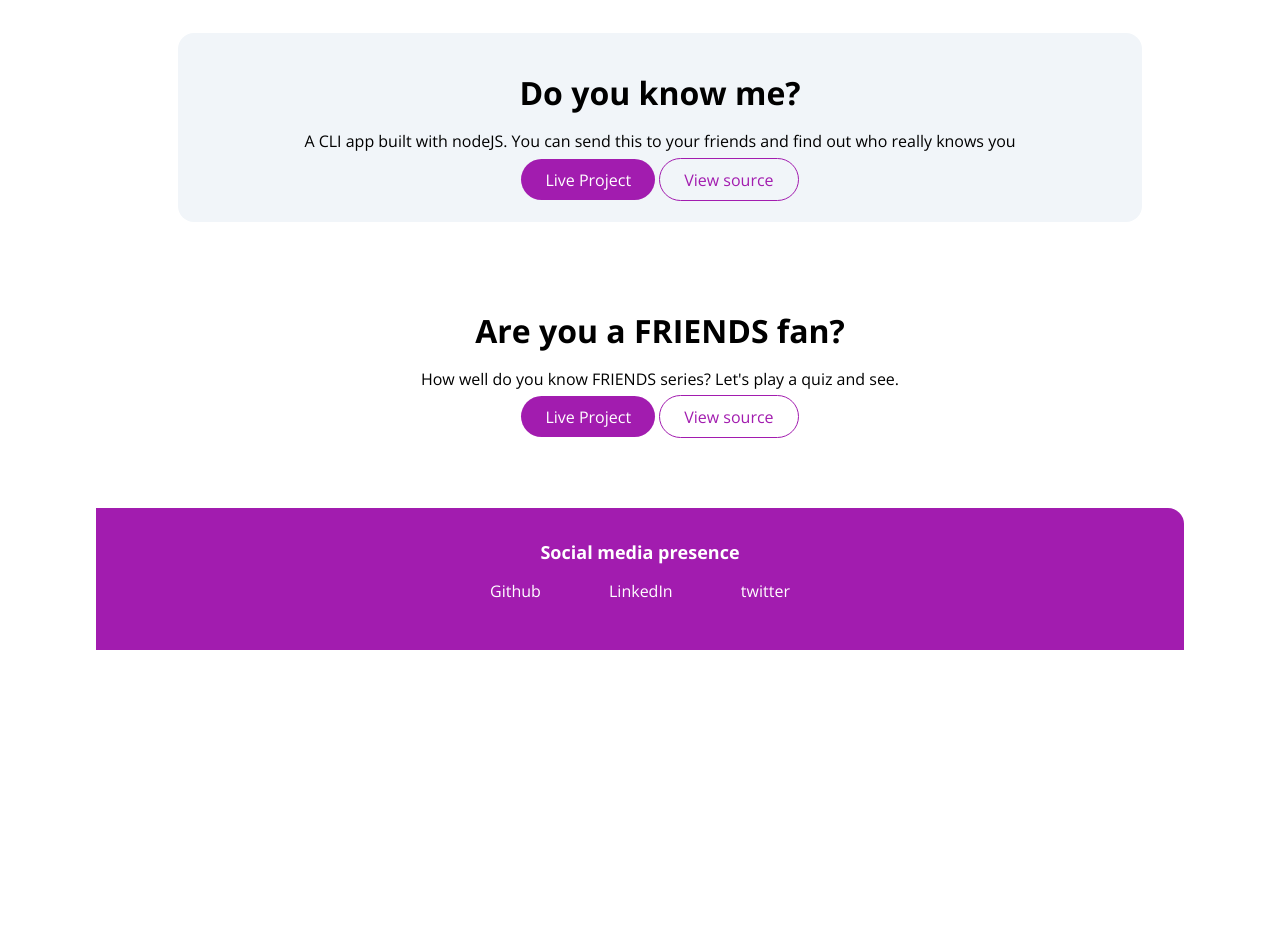
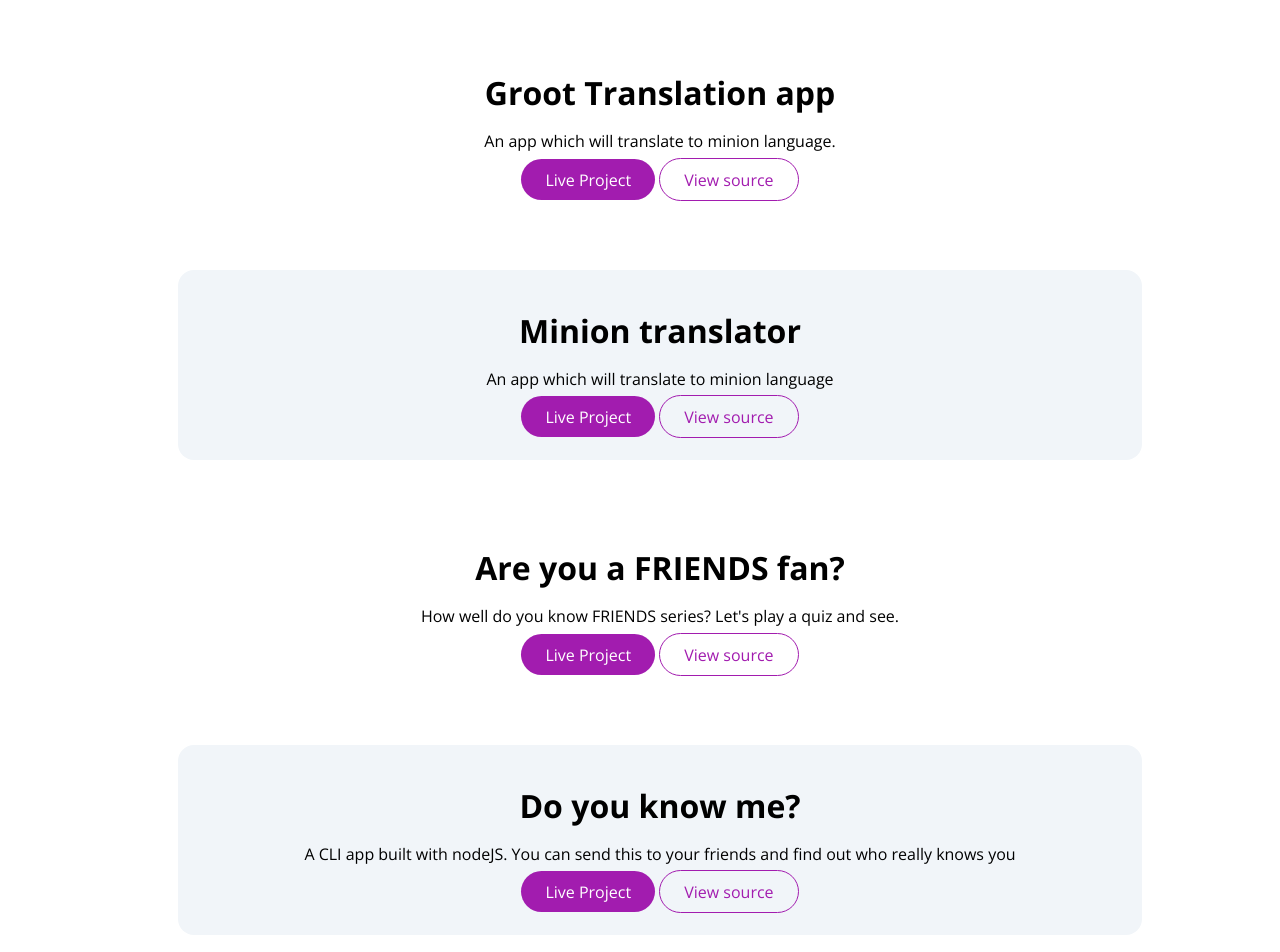
Before and after one commit to Shalinigupta6129/Lesson-3, a plain HTML site: page project.html in a window 1280 px wide. Shown: the part 360-1312 px from the top of the page. Before the commit the page ends 1010 px from the top, so only its background shows below. Drawn offline with nearby package versions, Linux system fonts and the light colour scheme.

Commit message:
feat: added 2 projects

```diff
--- a/project.html
+++ b/project.html
@@ -30,12 +30,22 @@
     </header>
 
     <ul class="list-non-bullet">
+
+        <li>
+            <div class=" showcase-list container container-center">
+                <h1>Groot Translation app</h1>
+                <p>An app which will translate to minion language.</p>
+                <a target="_blank" class="link link-primary" href="https://languagetranslator-groot.netlify.app/">Live Project</a>
+                <a target="_blank" class="link link-secondary" href="https://github.com/Shalinigupta6129/groot-traslator-app">View source</a>
+            </div>
+        </li>
+
         <li >
             <div class="showcase-list container container-center ow">
-            <h1>Do you know me?</h1>
-            <p>A CLI app built with nodeJS. You can send this to your friends and find out who really knows you</p>
-            <a target="_blank"class= "link link-primary" href="https://replit.com/@Shalinig6129/Mark-one?embed=1&output=1">Live Project</a>
-            <a target="_blank" class="link link-secondary" href="https://github.com/Shalinigupta6129/Mark-one-CLI-Quiz">View source</a>
+            <h1>Minion translator</h1>
+            <p>An app which will translate to minion language</p>
+            <a target="_blank"class= "link link-primary" href="https://minions-speak-translation.netlify.app/">Live Project</a>
+            <a target="_blank" class="link link-secondary" href="https://github.com/Shalinigupta6129/Minions-speak-app">View source</a>
 
             </div>
 
@@ -50,6 +60,18 @@
                 <a target="_blank" class="link link-primary" href="https://replit.com/@Shalinig6129/mark-two-CLI-quiz?embed=1&output=1">Live Project</a>
                 <a target="_blank" class="link link-secondary" href="https://github.com/Shalinigupta6129/Mark-Two-CLI-Quiz">View source</a>
             </div>
+        </li>
+
+        <li >
+            <div class="showcase-list container container-center ow">
+            <h1>Do you know me?</h1>
+            <p>A CLI app built with nodeJS. You can send this to your friends and find out who really knows you</p>
+            <a target="_blank"class= "link link-primary" href="https://replit.com/@Shalinig6129/Mark-one?embed=1&output=1">Live Project</a>
+            <a target="_blank" class="link link-secondary" href="https://github.com/Shalinigupta6129/Mark-one-CLI-Quiz">View source</a>
+
+            </div>
+
+
         </li>
 
     </ul>
```
